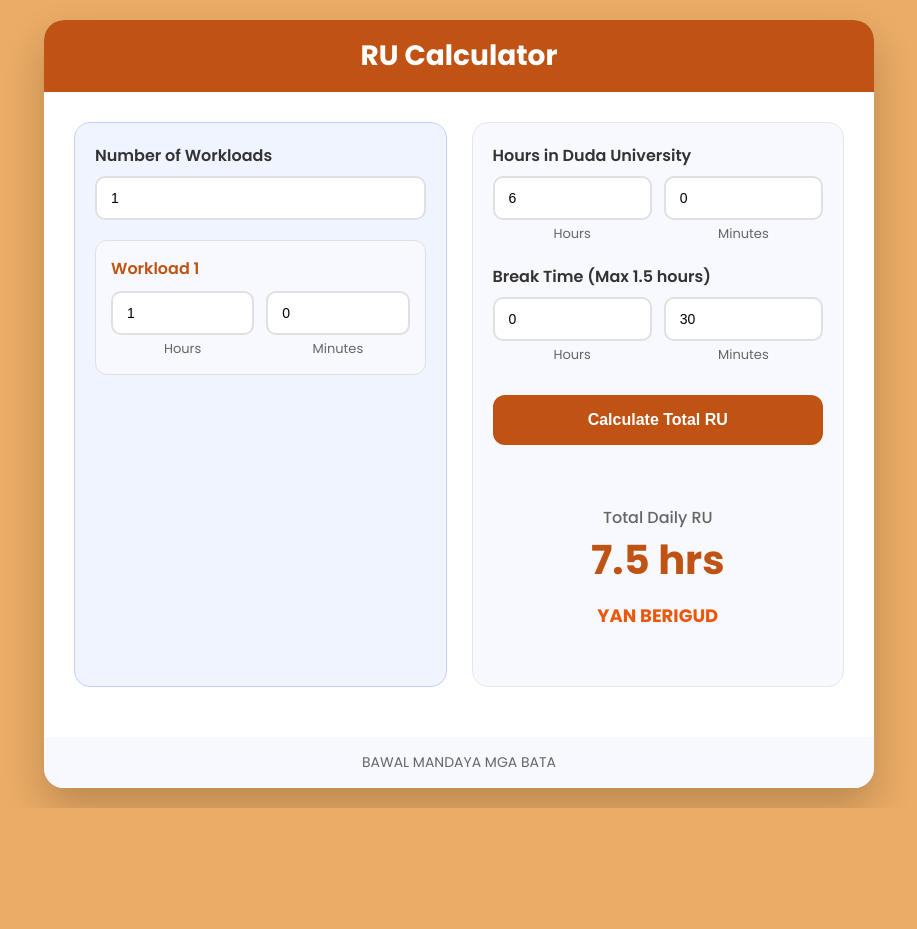
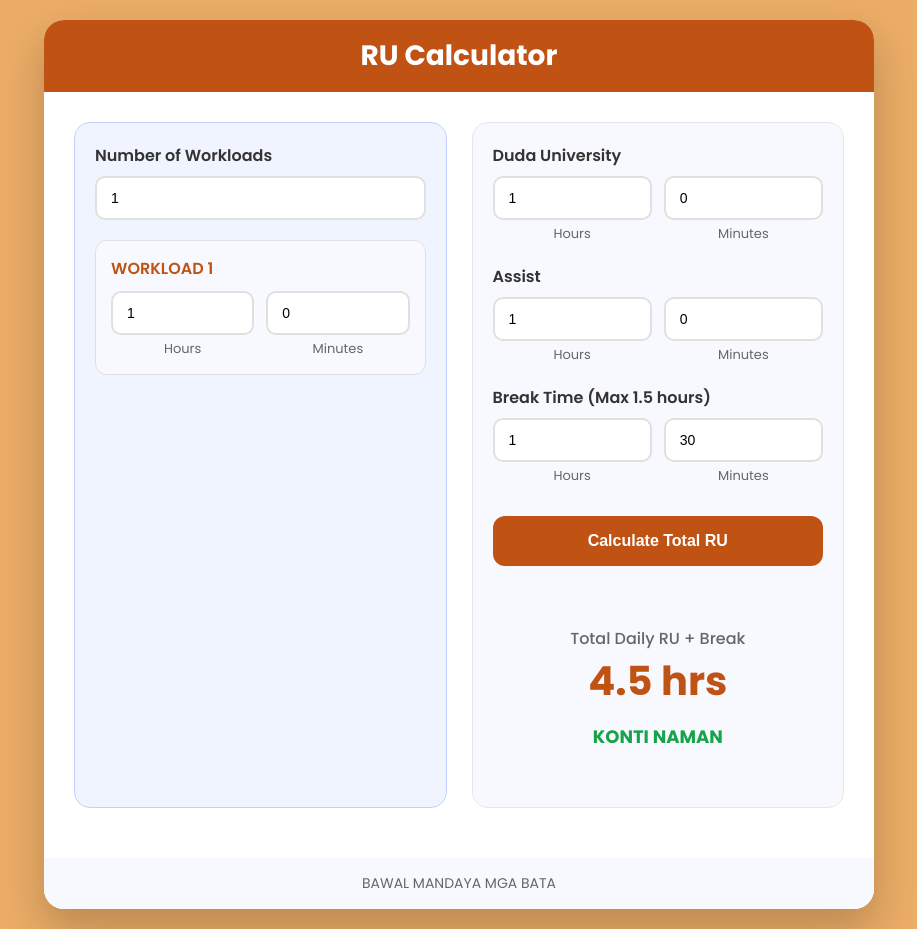
Before and after one commit to nuguithub/ru-calculator, a plain HTML site: page index.html in a window 1280 px wide. Shown: the whole page, without its empty margins (181-1098 px from the left). Before the commit the page ends 808 px from the top, so only its background shows below. Drawn offline with Linux system fonts and the light colour scheme.

Commit message:
Update index.html

```diff
--- a/index.html
+++ b/index.html
@@ -25,10 +25,10 @@
 
                 <div class="section-2">
                     <div class="input-group">
-                        <label>Hours in Duda University</label>
+                        <label>Duda University</label>
                         <div class="time-inputs">
                             <div class="time-field">
-                                <input type="number" id="uniHours" value="6" min="0">
+                                <input type="number" id="uniHours" value="1" min="0">
                                 <div class="small-label">Hours</div>
                             </div>
                             <div class="time-field">
@@ -39,10 +39,24 @@
                     </div>
 
                     <div class="input-group">
+                        <label>Assist</label>
+                        <div class="time-inputs">
+                            <div class="time-field">
+                                <input type="number" id="assistHours" value="1" min="0">
+                                <div class="small-label">Hours</div>
+                            </div>
+                            <div class="time-field">
+                                <input type="number" id="assistMinutes" value="0" min="0" max="59">
+                                <div class="small-label">Minutes</div>
+                            </div>
+                        </div>
+                    </div>
+
+                    <div class="input-group">
                         <label>Break Time (Max 1.5 hours)</label>
                         <div class="time-inputs">
                             <div class="time-field">
-                                <input type="number" id="breakHours" value="0" min="0" max="1">
+                                <input type="number" id="breakHours" value="1" min="0" max="1">
                                 <div class="small-label">Hours</div>
                             </div>
                             <div class="time-field">
@@ -54,12 +68,12 @@
                     <button onclick="calculateRU()">Calculate Total RU</button>
 
                     <div id="result" class="result">
-                        <p style="color: #666; font-weight: 500;">Total Daily RU</p>
+                        <p style="color: #666; font-weight: 500;">Total Daily RU + Break</p>
                         <div id="totalHours" class="total-hours">0 hrs</div>
                         <div id="status" style="font-size: 18px; margin: 12px 0;"></div>
 
                         <div id="warning" class="warning">
-                            ! Lampas RU mo! !
+                            Lampas RU mo!
                         </div>
                     </div>
                 </div>
@@ -83,7 +97,7 @@
                 const div = document.createElement('div');
                 div.className = 'workload-section';
                 div.innerHTML = `
-                    <div class="workload-title">Workload ${i}</div>
+                    <div class="workload-title">WORKLOAD ${i}</div>
                     <div class="time-inputs">
                         <div class="time-field">
                             <input type="number" id="w${i}h" value="1" min="0">
@@ -102,9 +116,15 @@
         function calculateRU() {
             const numWorkloads = parseInt(document.getElementById('numWorkloads').value) || 1;
 
+            // Duda University
             const uniH = parseInt(document.getElementById('uniHours').value) || 0;
             const uniM = parseInt(document.getElementById('uniMinutes').value) || 0;
             const uniTotal = uniH + (uniM / 60);
+
+            // Assist
+            const astH = parseInt(document.getElementById('assistHours').value) || 0;
+            const astM = parseInt(document.getElementById('assistMinutes').value) || 0;
+            const astTotal = astH + (astM / 60);
 
             // Break time
             let breakH = parseInt(document.getElementById('breakHours').value) || 0;
@@ -124,7 +144,7 @@
                 workloadsTotal += h + (m / 60);
             }
 
-            const totalHours = uniTotal + workloadsTotal + breakTotal;
+            const totalHours = uniTotal + astTotal + workloadsTotal + breakTotal;
 
             document.getElementById('result').style.display = 'block';
             document.getElementById('totalHours').textContent = totalHours.toFixed(1) + " hrs";
@@ -135,7 +155,7 @@
             if (totalHours > 9) {
                 statusEl.innerHTML = `<span style="color:#dc2626; font-weight:700;">SOBRA</span>`;
                 warningEl.style.display = 'block';
-            } else if (totalHours >= 7.5) {
+            } else if (totalHours > 7.5) {
                 statusEl.innerHTML = `<span style="color:#ea580c; font-weight:700;">YAN BERIGUD</span>`;
                 warningEl.style.display = 'none';
             } else {
```
